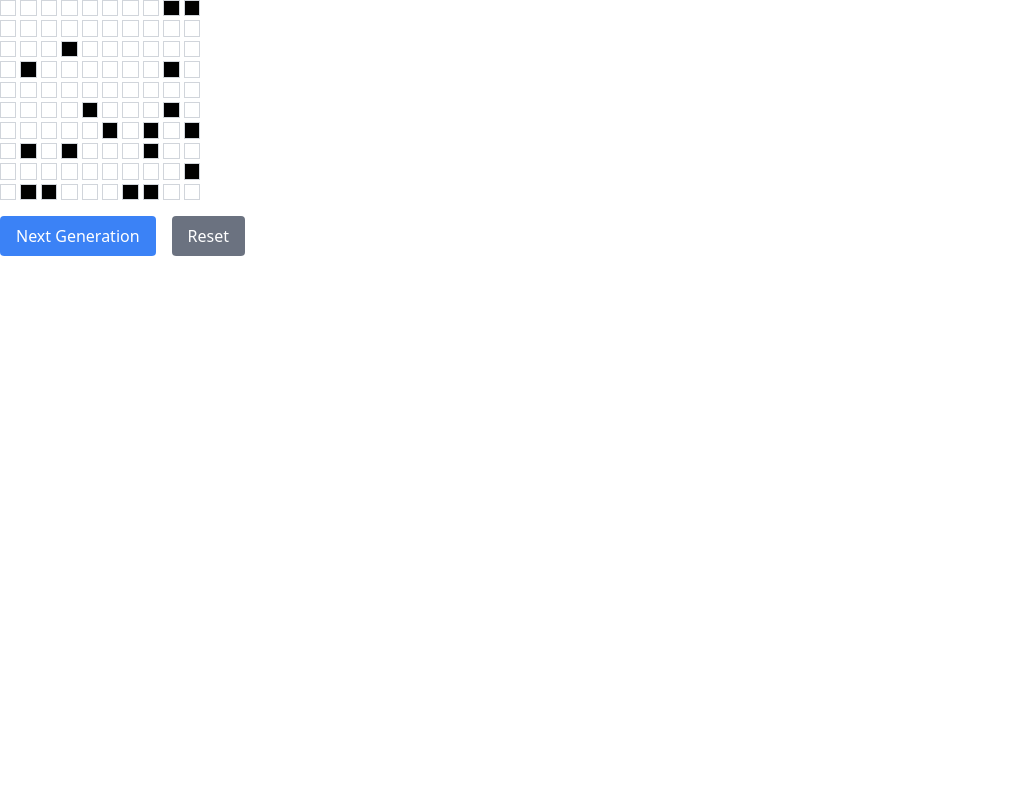
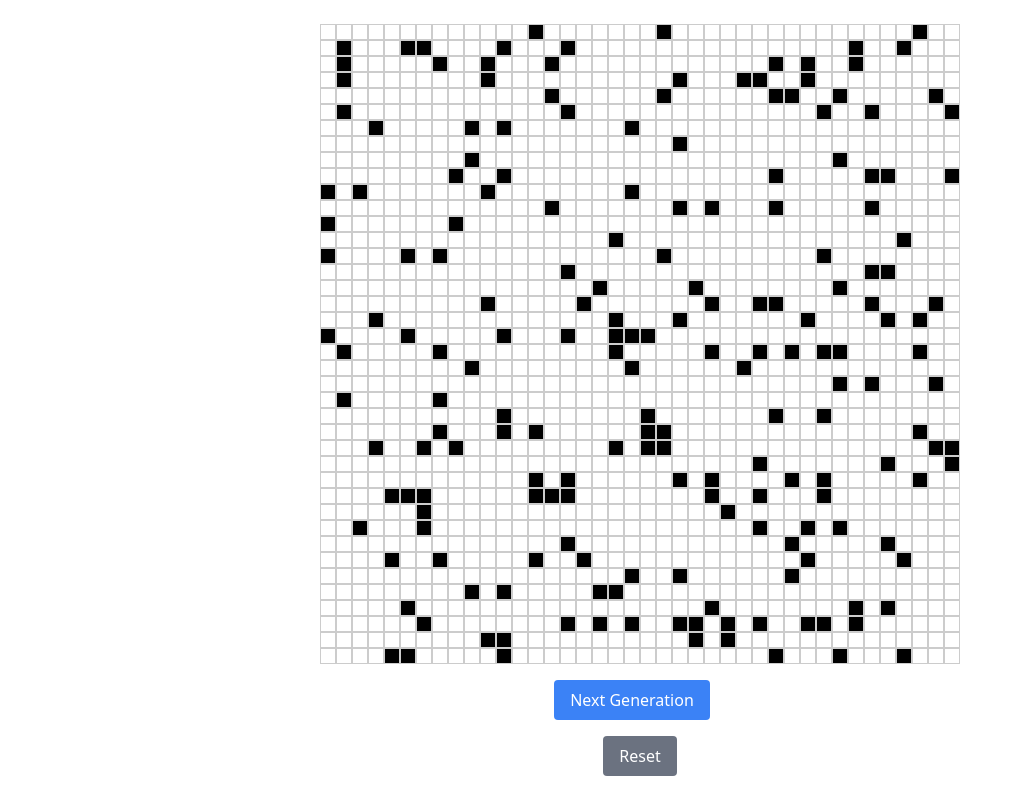
Before and after one commit to pvwnthem/gomathx, a React (Vite) app in the folder client/: page /tools/game-of-life in a window 1280 px wide. Shown: the whole page, without its empty margins (0-1023 px from the left). Built offline with nearby package versions, Linux system fonts and the light colour scheme.

Commit message:
different grid size

```diff
--- a/client/src/components/tools/GameOfLife.tsx
+++ b/client/src/components/tools/GameOfLife.tsx
@@ -1,8 +1,8 @@
 import React, { useEffect, useState, useCallback } from 'react';
 import axios from 'axios';
 
-const GRID_SIZE = 10;
-const INITIAL_FILLED_CELLS = 20;
+const GRID_SIZE = 40;
+const INITIAL_FILLED_CELLS = 200;
 
 const GameOfLife = () => {
   const [grid, setGrid] = useState<number[][]>([]);
@@ -47,15 +47,16 @@ const GameOfLife = () => {
   };
 
   return (
-    <div className='w-screen h-screen'>
-      <div className='grid grid-cols-10 gap-1' style={{ width: '200px', height: '200px' }}>
+    <div className='w-screen h-screen flex flex-col items-center justify-center'>
+      <div className='grid' style={{ gridTemplateColumns: `repeat(${GRID_SIZE}, 1fr)`, gridTemplateRows: `repeat(${GRID_SIZE}, 1fr)` }}>
         {/* Render the grid */}
         {grid.map((row, rowIndex) =>
           row.map((cell, colIndex) => (
             <div
               key={`${rowIndex}-${colIndex}`}
-              className={`w-full h-full border border-gray-300 ${cell === 1 ? 'bg-black' : 'bg-white'}`}
+              className={`w-4 h-4 ${cell === 1 ? 'bg-black' : 'bg-white'}`}
               onClick={() => toggleCell(rowIndex, colIndex)}
+              style={{ border: '1px solid #ccc' }}
             ></div>
           ))
         )}
```
